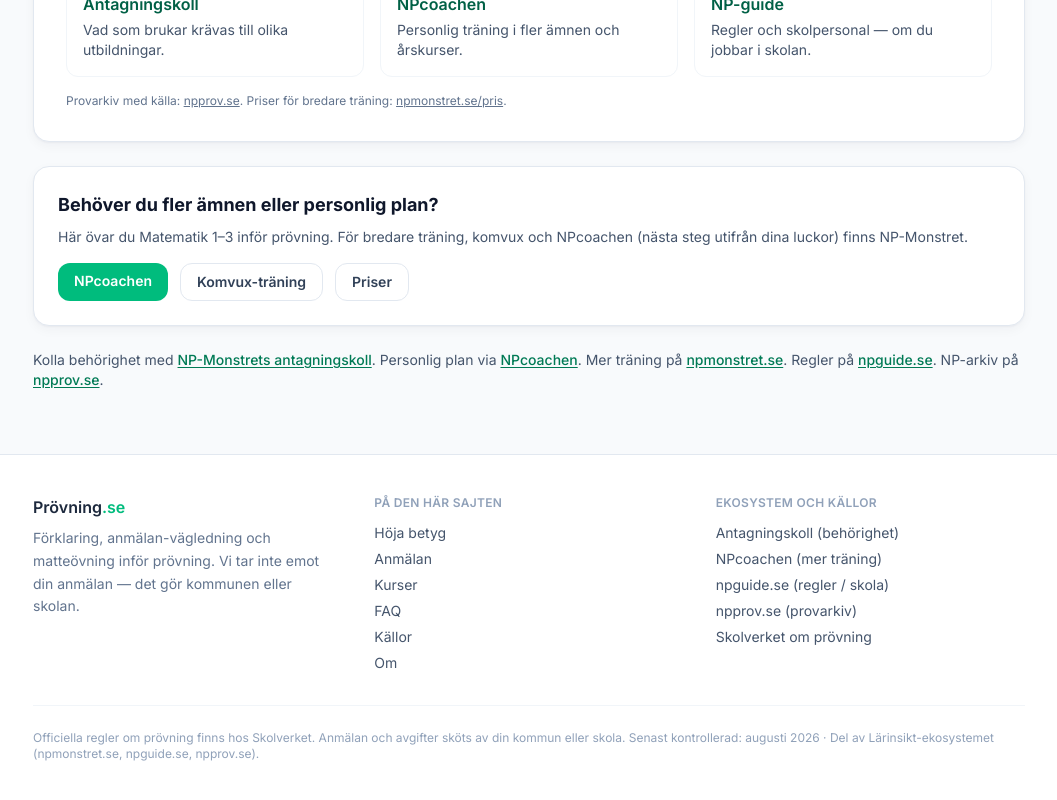
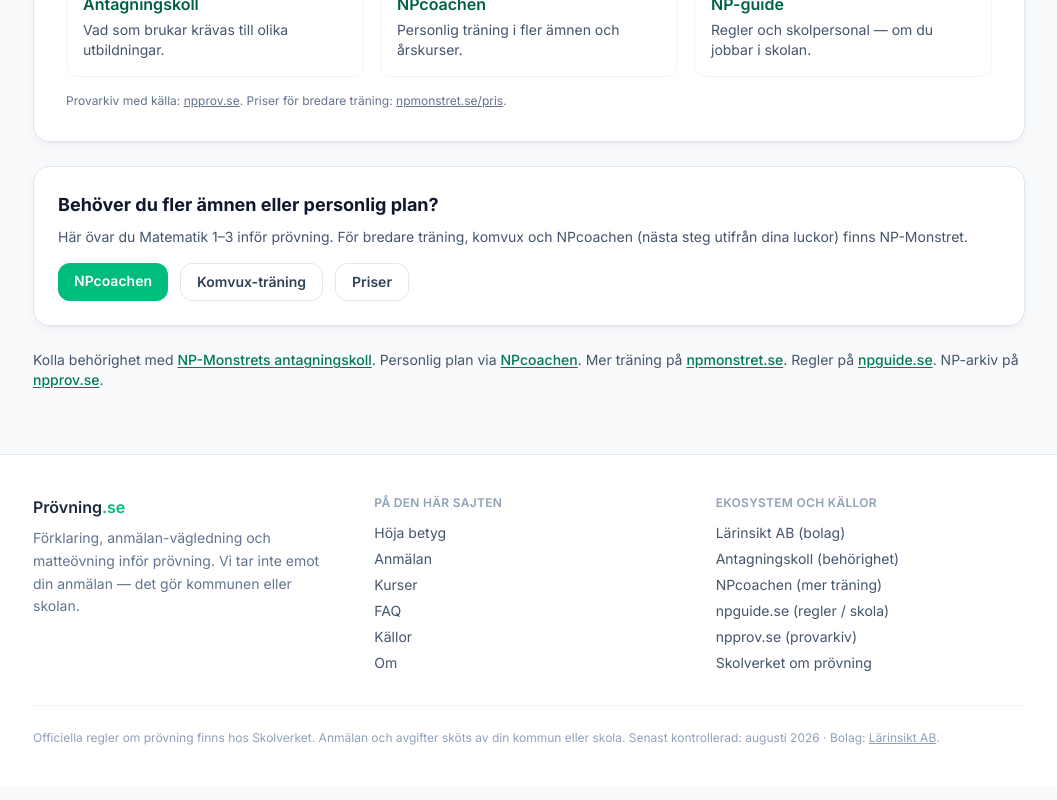
Before and after one commit to AlexanderEJohansson/pr-vning, a Next.js app: page / in a window 1280 px wide. Shown: the part 2540-3340 px from the top of the page, without its empty margins (111-1168 px from the left). Built offline with nearby package versions, Linux system fonts and the light colour scheme.

Commit message:
seo: larinsikt.se in ecosystem footer and JSON-LD
parentOrganization + sameAs + llms ecosystem table.

```diff
--- a/src/components/JsonLd.tsx
+++ b/src/components/JsonLd.tsx
@@ -62,6 +62,7 @@
 
 /** Lärinsikt-ekosystem — sameAs (gemensam knowledge graph). */
 export const ECOSYSTEM_SAME_AS = [
+  'https://larinsikt.se',
   'https://npmonstret.se',
   'https://npmonstret.se/npcoachen',
   'https://npmonstret.se/antagningskoll',
@@ -82,7 +83,7 @@
     parentOrganization: {
       '@type': 'Organization',
       name: 'Lärinsikt AB',
-      url: 'https://npmonstret.se',
+      url: 'https://larinsikt.se',
     },
     sameAs: [...ECOSYSTEM_SAME_AS],
   };
--- a/src/components/SiteFooter.tsx
+++ b/src/components/SiteFooter.tsx
@@ -11,6 +11,10 @@
 ];
 
 const external = [
+  {
+    href: withEcosystemUtm(ECOSYSTEM.larinsikt.href, 'footer'),
+    label: 'Lärinsikt AB (bolag)',
+  },
   {
     href: withEcosystemUtm(ECOSYSTEM.antagningskoll.href, 'footer'),
     label: 'Antagningskoll (behörighet)',
@@ -74,8 +78,16 @@
         </div>
         <p className="mt-8 border-t border-slate-100 pt-6 text-xs text-slate-400">
           Officiella regler om prövning finns hos Skolverket. Anmälan och avgifter
-          sköts av din kommun eller skola. Senast kontrollerad: augusti 2026 · Del av
-          Lärinsikt-ekosystemet (npmonstret.se, npguide.se, npprov.se).
+          sköts av din kommun eller skola. Senast kontrollerad: augusti 2026 · Bolag:{' '}
+          <a
+            href={withEcosystemUtm(ECOSYSTEM.larinsikt.href, 'footer')}
+            className="underline hover:text-slate-600"
+            target="_blank"
+            rel="noopener noreferrer"
+          >
+            Lärinsikt AB
+          </a>
+          .
         </p>
       </div>
     </footer>
--- a/src/lib/ecosystem.ts
+++ b/src/lib/ecosystem.ts
@@ -74,6 +74,12 @@
     short: 'npprov.se',
     description: 'Arkiv och proveniens för nationella prov.',
   },
+  larinsikt: {
+    href: 'https://larinsikt.se',
+    label: 'Lärinsikt AB',
+    short: 'Lärinsikt',
+    description: 'Bolaget bakom ekosystemet. Yrkesmoduler för service och bemötande i skolan.',
+  },
   skolverketProvning: {
     href: 'https://www.skolverket.se/styrning-och-ansvar/regler-och-ansvar/ansvar-i-skolfragor/provning-for-betyg',
     label: 'Skolverket: Prövning för betyg',
```
Also changed, not shown: public/llms.txt.
